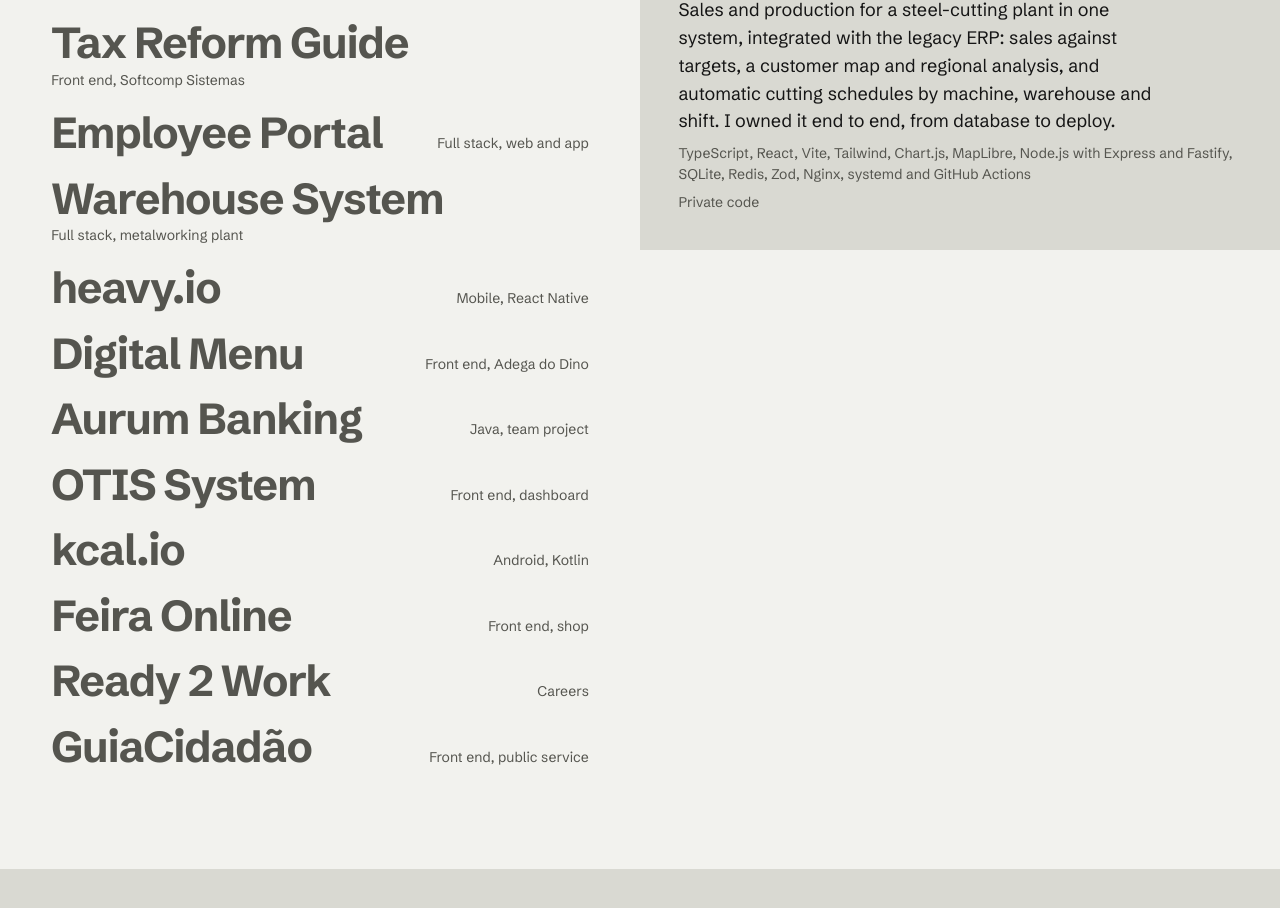
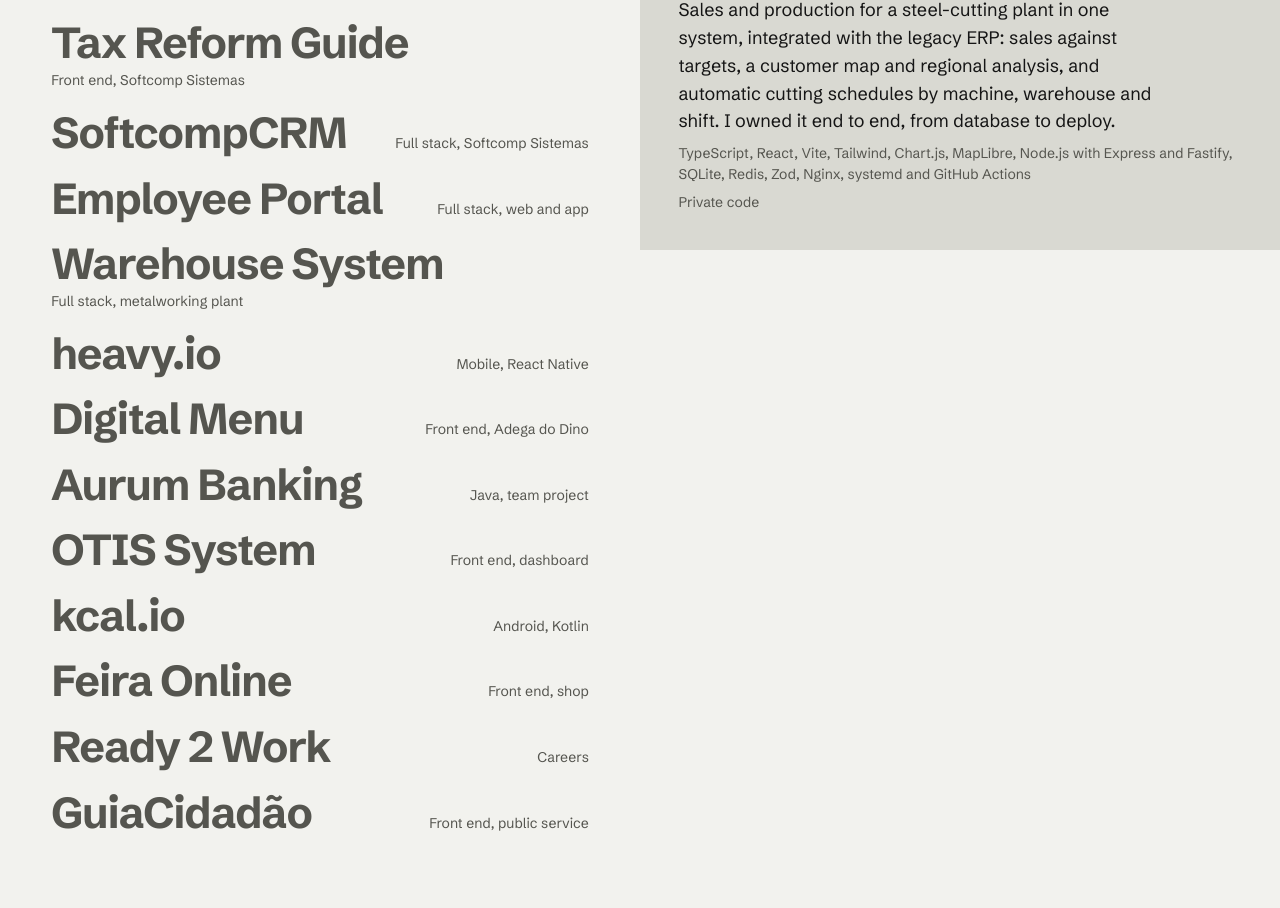
Before and after one commit to bieleckydev/portifolio, a React (Vite) app: page / in a window 1280 px wide. Shown: the part 2200-3108 px from the top of the page. Built offline with nearby package versions, Linux system fonts and the light colour scheme; no server answers.

Commit message:
content: adiciona o SoftcompCRM aos projetos da Softcomp

```diff
--- a/src/data/projects.js
+++ b/src/data/projects.js
@@ -33,6 +33,7 @@ export const PROJECTS = [
     imgW: 480,
     imgH: 300
   },
+  { id: 'proj-softcomp-crm' },
   {
     id: 'proj-portal-colaborador',
     img: '/img/portal-colaborador.png',
--- a/src/i18n/en.js
+++ b/src/i18n/en.js
@@ -231,6 +231,13 @@ export const en = {
         imageAlt: 'Opening page of the Tax Reform Guide, with the chapter menu on the left'
       },
       {
+        id: 'proj-softcomp-crm',
+        title: 'SoftcompCRM',
+        kind: 'Full stack, Softcomp Sistemas',
+        desc: 'A fork of an open-source CRM with AI and WhatsApp, adapted for Softcomp’s clients: one pipeline for several companies of the same owner, an SDR role, a REST API for the ERP documented in OpenAPI and AI that answers calls through Asterisk.',
+        stack: 'TypeScript, Next.js, React, Supabase with PostgreSQL and RLS, WhatsApp via WAHA, Asterisk, Zod, Vitest, Playwright, Docker and GitHub Actions'
+      },
+      {
         id: 'proj-portal-colaborador',
         title: 'Employee Portal',
         kind: 'Full stack, web and app',
--- a/src/i18n/pt.js
+++ b/src/i18n/pt.js
@@ -231,6 +231,13 @@ export const pt = {
         imageAlt: 'Abertura do Guia Fácil da Reforma Tributária, com o menu de capítulos à esquerda'
       },
       {
+        id: 'proj-softcomp-crm',
+        title: 'SoftcompCRM',
+        kind: 'Full stack, Softcomp Sistemas',
+        desc: 'Fork de um CRM open source com IA e WhatsApp, adaptado aos clientes da Softcomp: funil de várias empresas do mesmo dono numa tela, função SDR, API REST para o ERP documentada em OpenAPI e IA que atende ligações pelo Asterisk.',
+        stack: 'TypeScript, Next.js, React, Supabase com PostgreSQL e RLS, WhatsApp via WAHA, Asterisk, Zod, Vitest, Playwright, Docker e GitHub Actions'
+      },
+      {
         id: 'proj-portal-colaborador',
         title: 'Portal do Colaborador',
         kind: 'Full stack, site e app',
--- a/src/i18n/zh.js
+++ b/src/i18n/zh.js
@@ -231,6 +231,13 @@ export const zh = {
         imageAlt: '税制改革指南首页，左侧为章节菜单'
       },
       {
+        id: 'proj-softcomp-crm',
+        title: 'SoftcompCRM',
+        kind: '全栈，Softcomp Sistemas',
+        desc: '基于开源 CRM 的分支，集成 AI 和 WhatsApp，为 Softcomp 的客户定制：同一老板旗下多家公司的销售漏斗合并展示、SDR 角色、以 OpenAPI 文档化的 ERP REST API，以及通过 Asterisk 由 AI 接听电话。',
+        stack: 'TypeScript、Next.js、React、Supabase（PostgreSQL 与 RLS）、WAHA 对接 WhatsApp、Asterisk、Zod、Vitest、Playwright、Docker 和 GitHub Actions'
+      },
+      {
         id: 'proj-portal-colaborador',
         title: '员工门户',
         kind: '全栈，网站和应用',
```
